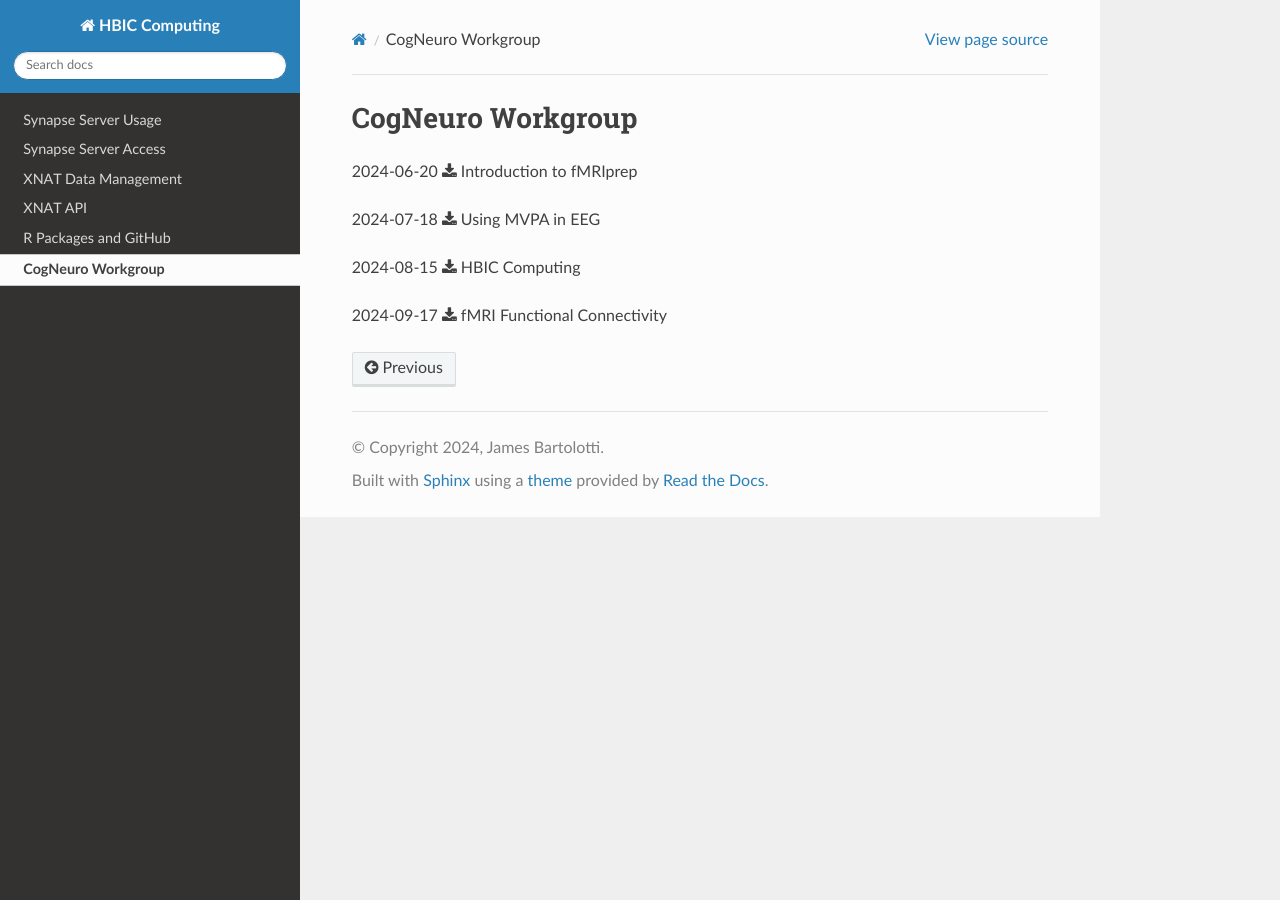
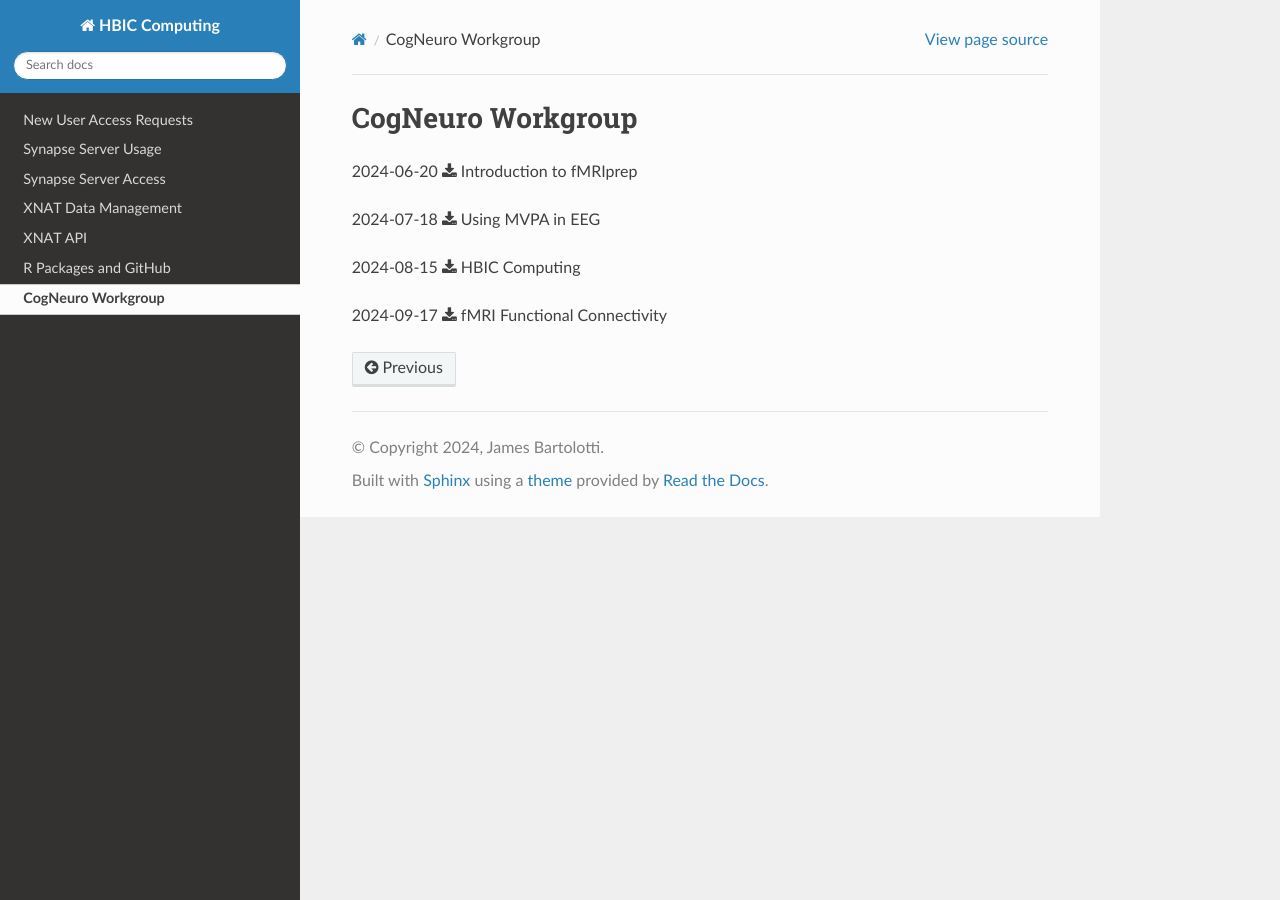
Before and after one commit to jbartolotti/hbic-computing, a Sphinx documentation site: the page built from docs/source/cogneuro_workgroup.rst, in a window 1280 px wide. Built offline with Sphinx 7.4.7 and the Read the Docs theme 3.1.0, drawn with Linux system fonts in a browser that asks for light colours.

Commit message:
Add link for new users to request account access

```diff
--- a/docs/source/index.rst
+++ b/docs/source/index.rst
@@ -1,5 +1,7 @@
 HBIC Computing
 ===================================
+
+New Users: :ref:`click here<new_user>` to request account access
 
 Hoglund computing resources include:
 
@@ -14,6 +16,7 @@
 --------
 
 .. toctree::
+   new_user
    synapse
    synapse_access
    xnat
```
